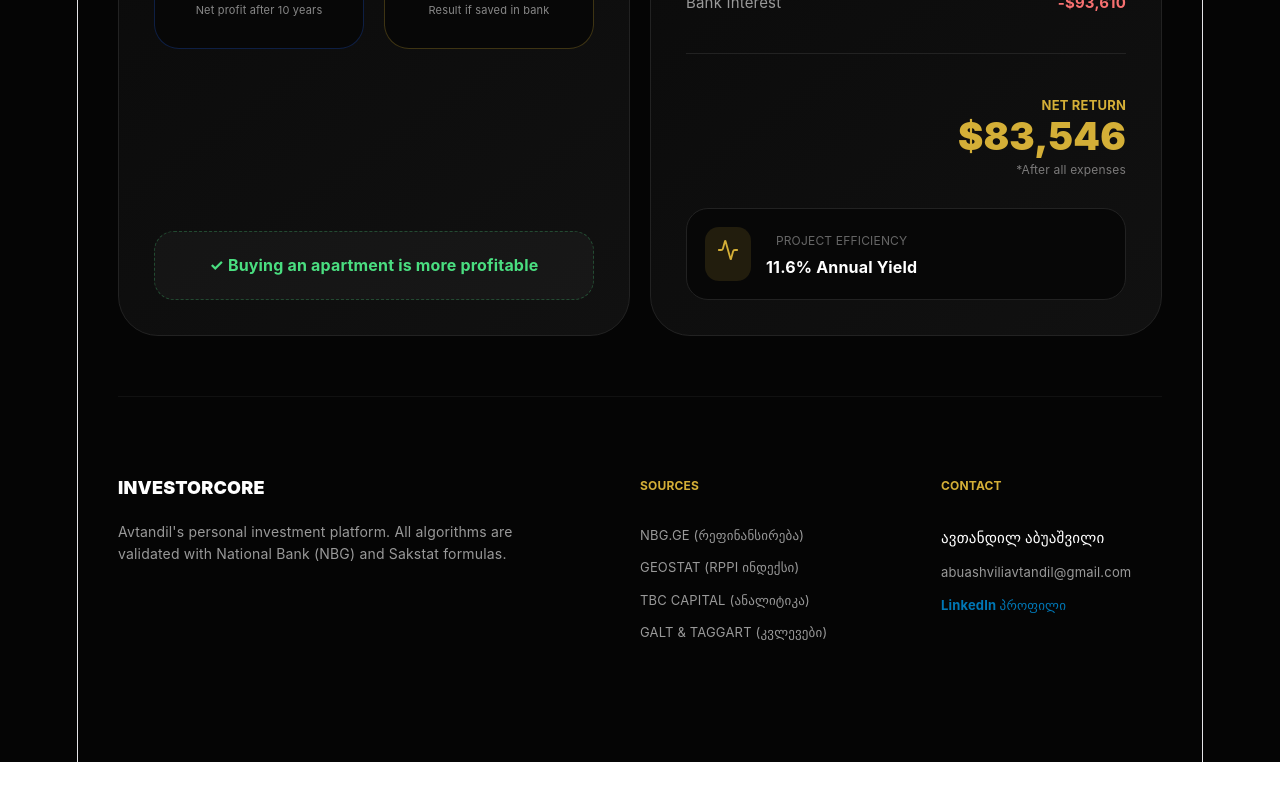
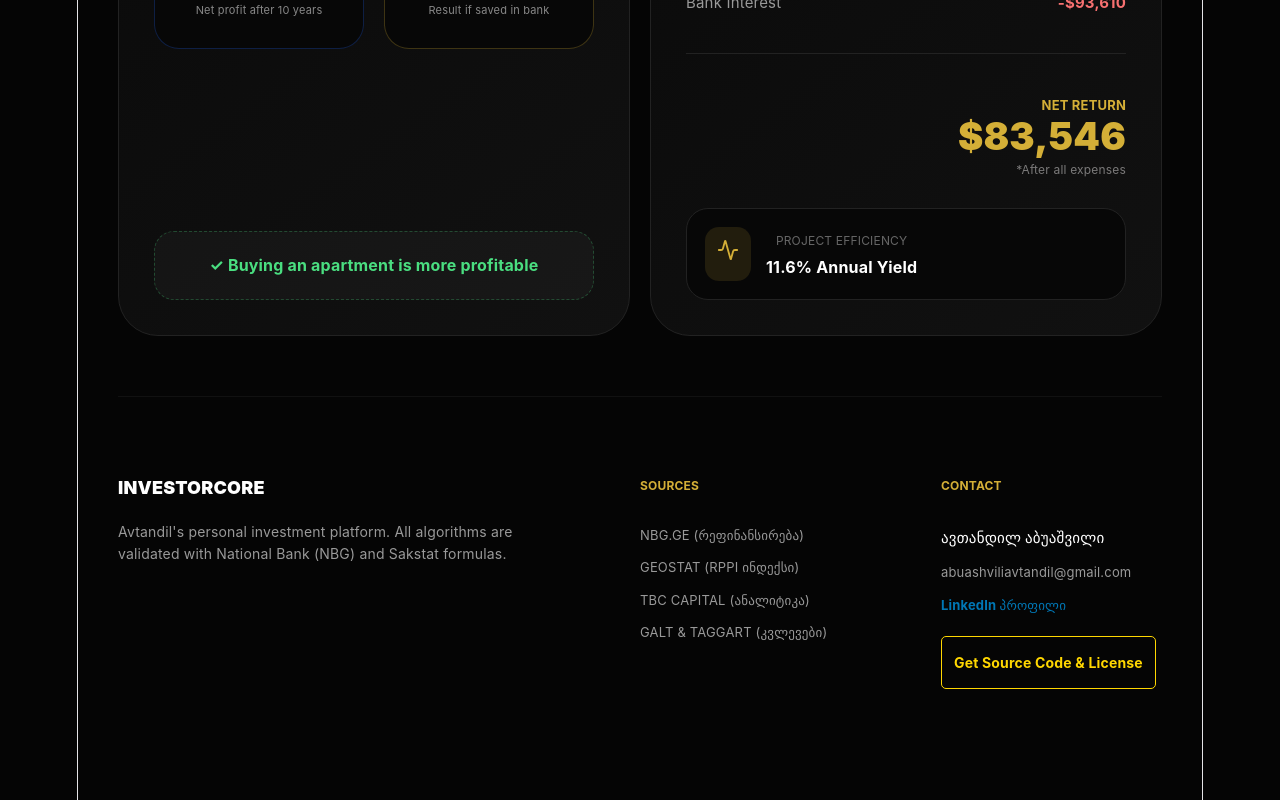
Before and after one commit to Avtandil-abu/luxury-realestate-dashboard, a React (Vite) app: page / in a window 1280 px wide. Shown: the part 2769-3569 px from the top of the page. Before the commit the page ends 3531 px from the top, so only its background shows below. Built offline with nearby package versions, Linux system fonts and the light colour scheme; no server answers.

Commit message:
added buy button

```diff
--- a/src/App.jsx
+++ b/src/App.jsx
@@ -460,6 +460,25 @@ const App = () => {
                     LinkedIn პროფილი
                   </a>
                 </li>
+                <div style={{ marginTop: '15px' }}>
+                  <a
+                    href="https://abuashvili.gumroad.com/l/svmlvq"
+                    target="_blank"
+                    rel="noopener noreferrer"
+                    style={{
+                      color: '#FFD700',
+                      textDecoration: 'none',
+                      fontSize: '14px',
+                      fontWeight: 'bold',
+                      border: '1px solid #FFD700',
+                      padding: '8px 12px',
+                      borderRadius: '5px',
+                      display: 'inline-block'
+                    }}
+                  >
+                    Get Source Code & License
+                  </a>
+                </div>
               </ul>
             </div>
 
```
